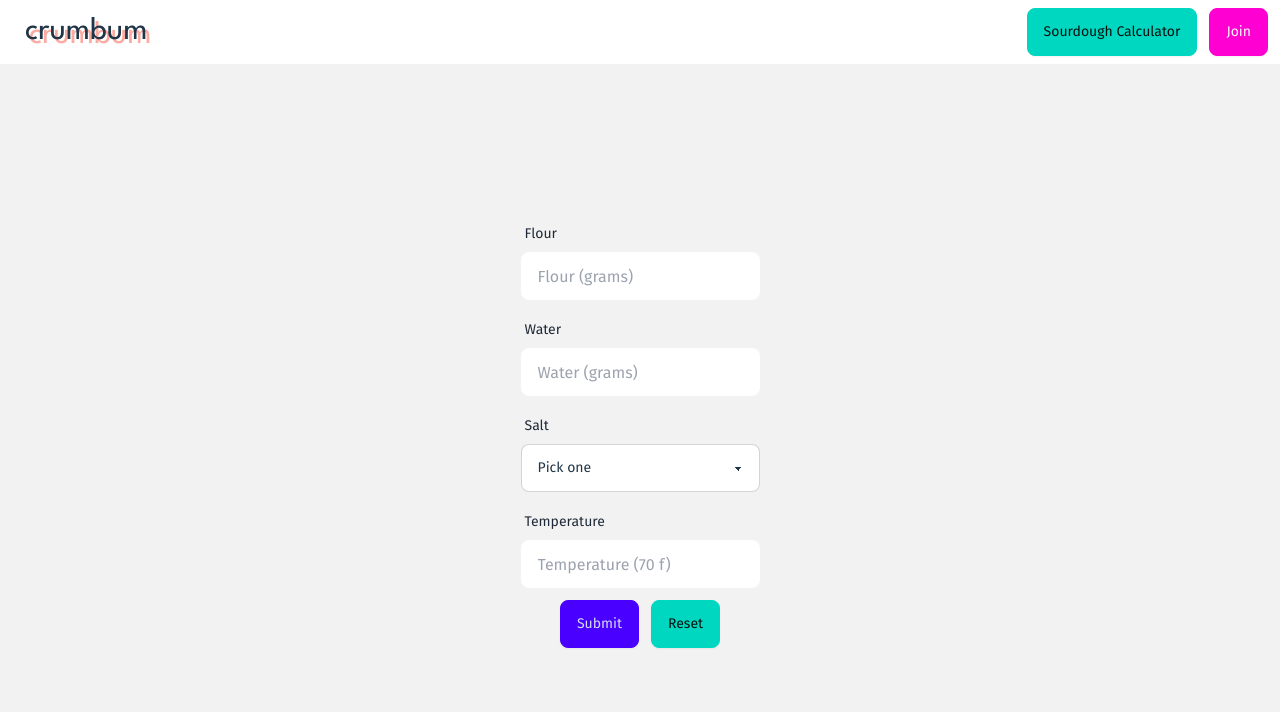
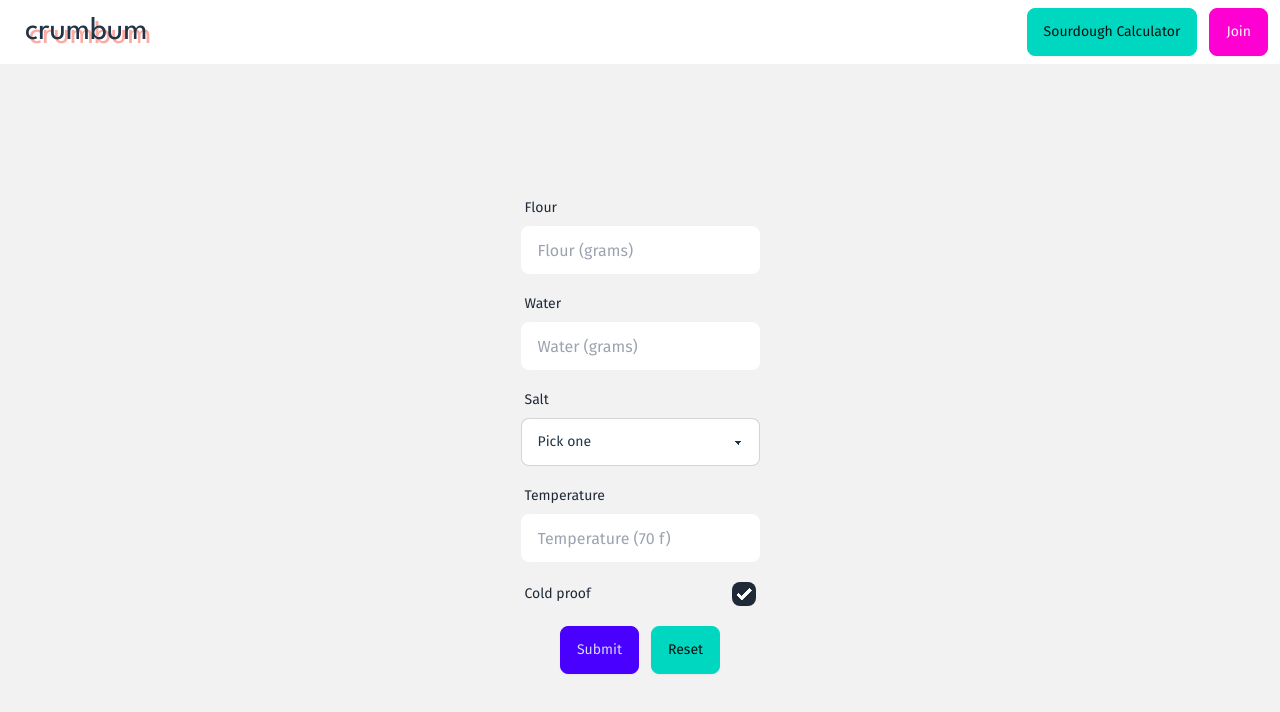
Before and after one commit to alexwittwer/crumbum, a React (Vite) app: page /calculator in a window 1280 px wide. Shown: the top 712 px of the page. Built offline with nearby package versions, Linux system fonts and the light colour scheme.

Commit message:
Update SDCalculator.jsx

```diff
--- a/src/components/Common/SDCalculator.jsx
+++ b/src/components/Common/SDCalculator.jsx
@@ -85,6 +85,12 @@ export default function SDCalculator() {
               }}
             />
           </label>
+<div className="form-control">
+  <label className="label cursor-pointer">
+    <span className="label-text">Cold proof</span>
+    <input type="checkbox" checked="checked" className="checkbox" />
+  </label>
+</div>
         </div>
         <div className="flex gap-3 justify-center">
           <button className="btn btn-primary grid" onClick={() => {}}>
```
